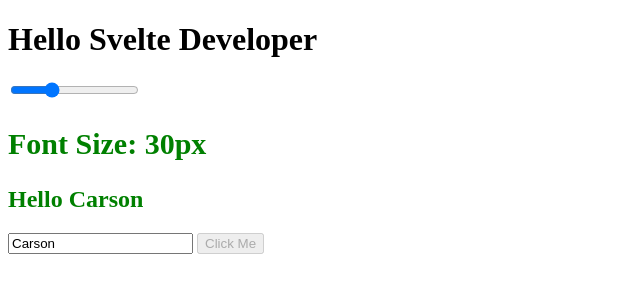
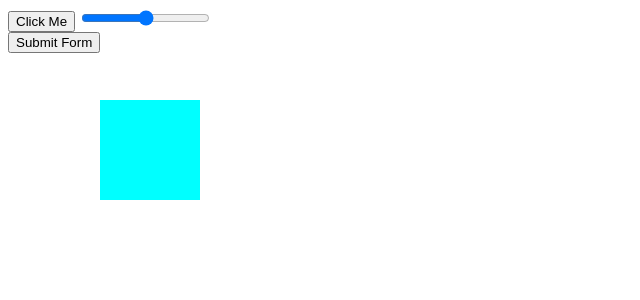
Before and after one commit to udemy-sveltekit-course/demo, a Svelte app: page / in a window 1280 px wide. Shown: the top 300 px of the page, without its empty margins (0-640 px from the left). Built offline with nearby package versions, Linux system fonts and the light colour scheme.

Commit message:
module2-video9

```diff
--- a/src/App.svelte
+++ b/src/App.svelte
@@ -1,15 +1,50 @@
 <script>
-  let name = 'Ash';
-  let fontSize = 30;
-  let disabled = true;
-  setTimeout(() => {
-    name = 'Carson';
-  }, 1000);
+  let left = 100;
+  let top = 100;
+  function clickMe(e) {
+    console.log(e);
+    alert('Clicked');
+  }
+  function onInput(e) {
+    console.log(e.target.value, 'input');
+  }
+  function onChange(e) {
+    console.log(e, 'change');
+  }
+  function onKeyup(e) {
+    switch (e.key) {
+      case 'ArrowUp':
+        top -= 10;
+        break;
+      case 'ArrowDown':
+        top += 10;
+        break;
+      case 'ArrowLeft':
+        left -= 10;
+        break;
+      case 'ArrowRight':
+        left += 10;
+        break;
+    }
+  }
+  function handleSubmit(e) {
+    console.log('handlesubmit');
+  }
 </script>
 
-<h1>Hello Svelte Developer</h1>
-<input type="range" bind:value={fontSize} />
-<h2 style="font-size: {fontSize}px">Font Size: {fontSize}px</h2>
-<h2>Hello {name}</h2>
-<input type="text" bind:value={name} />
-<button {disabled}>Click Me</button>
+<button on:click|once={clickMe}>Click Me</button>
+<input type="range" on:input={onInput} on:change={onChange} />
+<svelte:window on:keydown={onKeyup} />
+<form on:submit|stopPropagation|preventDefault={handleSubmit}>
+  <button type="submit">Submit Form</button>
+</form>
+<div style="left: {left}px; top: {top}px;" />
+
+<style>
+  div {
+    width: 100px;
+    height: 100px;
+    position: absolute;
+    background-color: aqua;
+  }
+</style>
```
